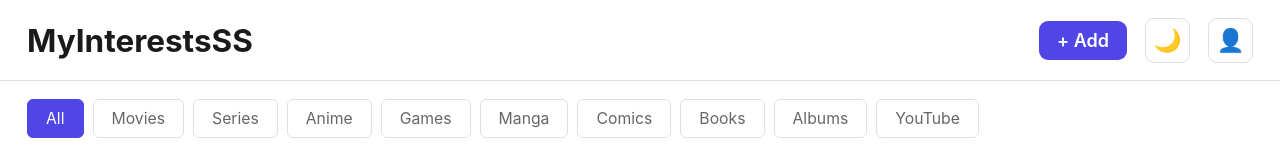
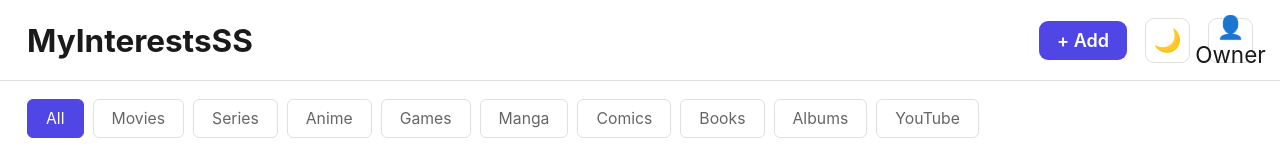
Before and after one commit to arturtugui/tum-web-lab6, a React (Vite) app in the folder my-app/: page / in a window 1280 px wide. Shown: the top 160 px of the page. Built offline with nearby package versions, Linux system fonts and the light colour scheme.

Commit message:
feat: add role global context and make item menu options depend on it

```diff
--- a/my-app/src/components/ItemCard.jsx
+++ b/my-app/src/components/ItemCard.jsx
@@ -1,12 +1,14 @@
 import { useState } from 'react'
 import { useCollection } from '../context/CollectionContext'
 import { useUI } from '../context/UIContext'
+import { useRole } from '../context/RoleContext'
 import './ItemCard.css'
 
 function ItemCard({ item }) {
   const [menuOpen, setMenuOpen] = useState(false)
   const { dispatch } = useCollection()
   const { openEditModal, openItemView } = useUI()
+  const { role } = useRole()
 
   return (
     <div className="item-card">
@@ -32,6 +34,8 @@ function ItemCard({ item }) {
                 }}>
                   View
                 </button>
+                {role === 'owner' && (
+                  <>
                     <button className="menu-item" onClick={() => {
                       openEditModal(item)
                       setMenuOpen(false)
@@ -52,6 +56,8 @@ function ItemCard({ item }) {
                     }}>
                       Delete
                     </button>
+                  </>
+                )}
               </div>
             )}
           </div>
--- a/my-app/src/components/Navbar.jsx
+++ b/my-app/src/components/Navbar.jsx
@@ -1,16 +1,20 @@
 import { useUI } from '../context/UIContext'
 import { useTheme } from '../context/ThemeContext'
+import { useRole } from '../context/RoleContext'
 import './Navbar.css'
 
 function Navbar() {
   const { openAddModal } = useUI()
   const { theme, toggleTheme } = useTheme()
+  const { role, toggleRole } = useRole()
 
   return (
     <nav className="navbar">
       <div className="navbar-title">MyInterestsSS</div>
       <div className="navbar-buttons">
-        <button className="btn btn-add" onClick={openAddModal}>+ Add</button>
+        {role === 'owner' && (
+          <button className="btn btn-add" onClick={openAddModal}>+ Add</button>
+        )}
         <button
           className="btn btn-icon"
           aria-label="Toggle theme"
@@ -19,7 +23,14 @@ function Navbar() {
         >
           {theme === 'light' ? '🌙' : '☀️'}
         </button>
-        <button className="btn btn-icon" aria-label="Switch role">👤</button>
+        <button
+          className="btn btn-icon"
+          aria-label="Switch role"
+          onClick={toggleRole}
+          title={`Current role: ${role}. Click to switch.`}
+        >
+          👤 {role === 'owner' ? 'Owner' : 'Viewer'}
+        </button>
       </div>
     </nav>
   )
--- /dev/null
+++ b/my-app/src/context/RoleContext.jsx
@@ -0,0 +1,21 @@
+import { createContext, useContext, useState } from 'react'
+
+const RoleContext = createContext(null)
+
+export function RoleProvider({ children }) {
+  const [role, setRole] = useState('owner') // default: owner
+
+  const toggleRole = () => {
+    setRole(prev => prev === 'owner' ? 'viewer' : 'owner')
+  }
+
+  return (
+    <RoleContext.Provider value={{ role, toggleRole }}>
+      {children}
+    </RoleContext.Provider>
+  )
+}
+
+export function useRole() {
+  return useContext(RoleContext)
+}
--- a/my-app/src/main.jsx
+++ b/my-app/src/main.jsx
@@ -5,10 +5,12 @@ import { CollectionProvider } from './context/CollectionContext.jsx'
 import { UIProvider } from './context/UIContext.jsx'
 import { FilterProvider } from './context/FilterContext.jsx'
 import { ThemeProvider } from './context/ThemeContext.jsx'
+import { RoleProvider } from './context/RoleContext.jsx'
 import './styles/App.css'
 
 createRoot(document.getElementById('root')).render(
   <StrictMode>
+    <RoleProvider>
       <ThemeProvider>
         <CollectionProvider>
           <UIProvider>
@@ -18,5 +20,6 @@ createRoot(document.getElementById('root')).render(
           </UIProvider>
         </CollectionProvider>
       </ThemeProvider>
+    </RoleProvider>
   </StrictMode>,
 )
```
Lines whose indentation alone changed are shown as unchanged.
